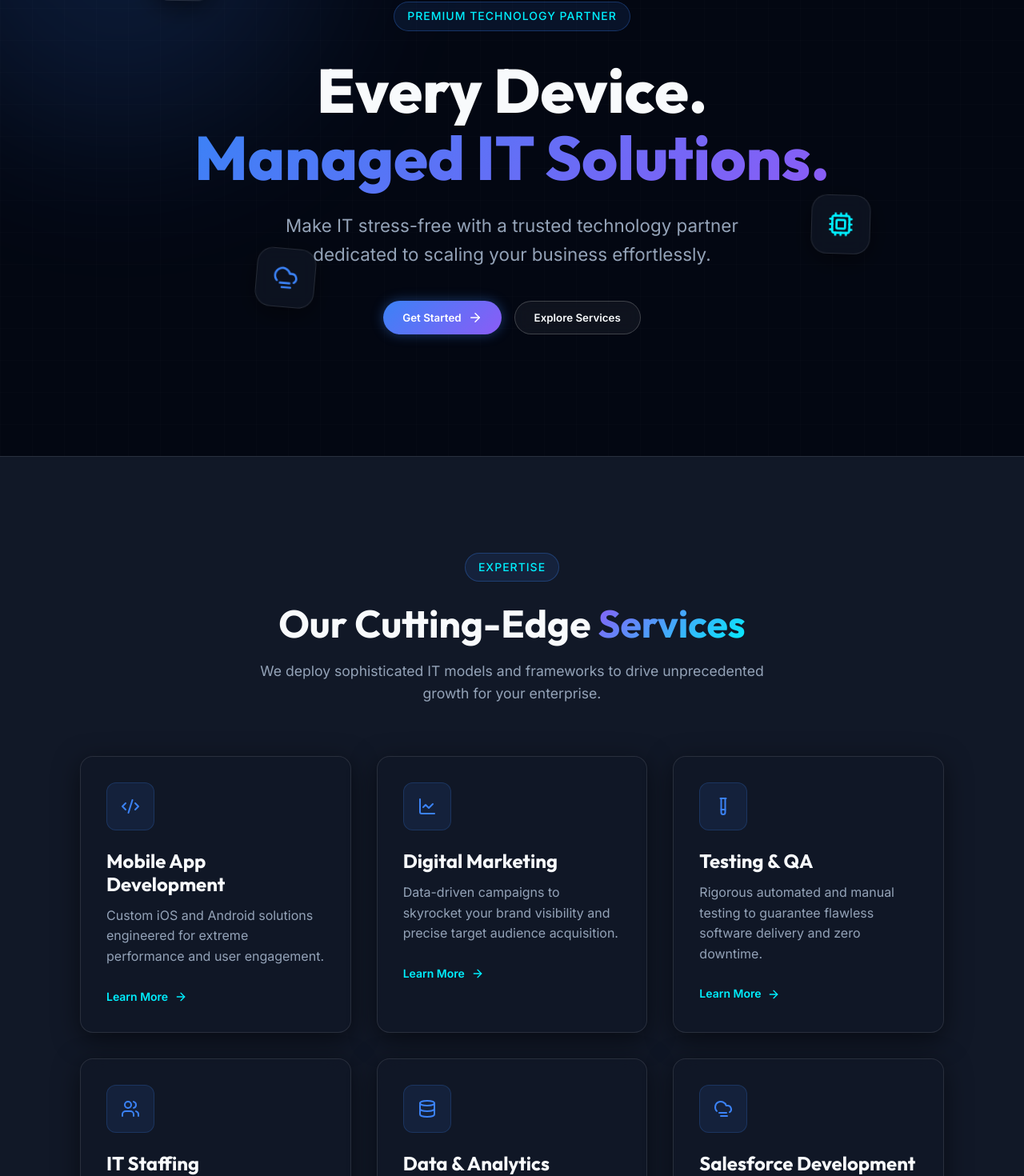
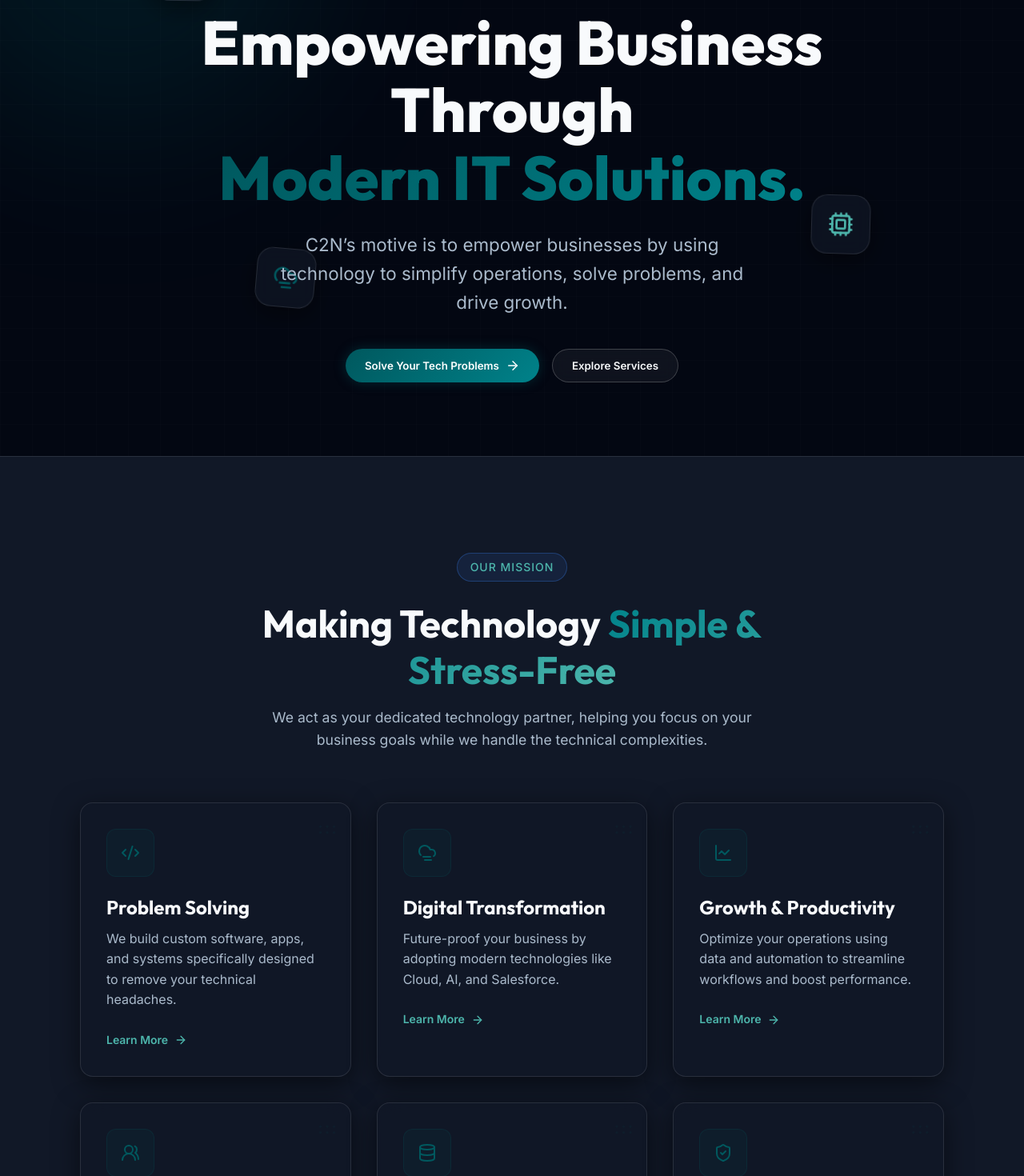
Before and after one commit to PayakulaTarun/c2n-demo-lading-page, a React (Vite) app: page / in a window 1280 px wide. Shown: the part 230-1700 px from the top of the page at 80% size. Built offline with nearby package versions, Linux system fonts and the light colour scheme.

Commit message:
Redesign landing page based on C2N motives and branding colors

```diff
--- a/src/App.css
+++ b/src/App.css
@@ -39,16 +39,16 @@
   opacity: 0.5;
 }
 
-.glow-blue {
-  background: rgba(59, 130, 246, 0.3);
+.glow-teal {
+  background: rgba(0, 88, 94, 0.4);
   width: 500px;
   height: 500px;
   top: -100px;
   left: -100px;
 }
 
-.glow-purple {
-  background: rgba(139, 92, 246, 0.3);
+.glow-soft {
+  background: rgba(77, 182, 172, 0.3);
   width: 600px;
   height: 600px;
   bottom: -200px;
@@ -147,11 +147,11 @@
   display: flex;
   align-items: center;
   gap: 8px;
-  box-shadow: 0 0 15px rgba(59, 130, 246, 0.4);
+  box-shadow: 0 0 15px rgba(0, 88, 94, 0.4);
 }
 
 .btn-primary:hover {
-  box-shadow: 0 0 25px rgba(59, 130, 246, 0.7);
+  box-shadow: 0 0 25px rgba(0, 88, 94, 0.7);
   transform: translateY(-2px);
 }
 
@@ -268,6 +268,18 @@
   overflow: hidden;
 }
 
+.service-card::after {
+  content: ':::';
+  position: absolute;
+  top: 10px;
+  right: 15px;
+  font-size: 24px;
+  color: var(--c-primary);
+  opacity: 0.1;
+  font-family: var(--font-heading);
+  letter-spacing: 2px;
+}
+
 .service-card::before {
   content: '';
   position: absolute;
@@ -288,20 +300,20 @@
 .service-card:hover {
   transform: translateY(-5px) scale(1.02);
   box-shadow: var(--shadow-glow-hover);
-  border-color: rgba(59, 130, 246, 0.4);
+  border-color: rgba(0, 88, 94, 0.4);
 }
 
 .service-icon {
   width: 60px;
   height: 60px;
   border-radius: 12px;
-  background: rgba(59, 130, 246, 0.1);
+  background: rgba(0, 88, 94, 0.1);
   display: flex;
   align-items: center;
   justify-content: center;
   margin-bottom: 24px;
   color: var(--c-primary);
-  border: 1px solid rgba(59, 130, 246, 0.2);
+  border: 1px solid rgba(0, 88, 94, 0.2);
 }
 
 .service-card h3 {
@@ -577,7 +589,7 @@
 
 .footer-socials a:hover {
   background: var(--c-primary);
-  box-shadow: 0 0 15px rgba(59, 130, 246, 0.5);
+  box-shadow: 0 0 15px rgba(0, 88, 94, 0.5);
 }
 
 .footer-heading {
--- a/src/App.jsx
+++ b/src/App.jsx
@@ -35,8 +35,8 @@ function App() {
   return (
     <div className="app-wrapper">
       <div className="grid-bg"></div>
-      <div className="glow-orb glow-blue"></div>
-      <div className="glow-orb glow-purple"></div>
+      <div className="glow-orb glow-teal"></div>
+      <div className="glow-orb glow-soft"></div>
 
       {/* NAVBAR */}
       <nav className="premium-nav">
@@ -86,18 +86,18 @@ function App() {
           initial="hidden" animate="visible" variants={staggerContainer}
         >
           <motion.div variants={fadeIn} className="pill-badge" style={{marginBottom: '32px'}}>
-            Premium Technology Partner
+            Staffing & Development Excellence
           </motion.div>
           <motion.h1 variants={fadeIn} className="hero-title">
-            Every Device.<br/>
-            <span className="text-gradient">Managed IT Solutions.</span>
+            Empowering Business Through<br/>
+            <span className="text-gradient">Modern IT Solutions.</span>
           </motion.h1>
           <motion.p variants={fadeIn} className="hero-subtitle">
-            Make IT stress-free with a trusted technology partner dedicated to scaling your business effortlessly.
+            C2N’s motive is to empower businesses by using technology to simplify operations, solve problems, and drive growth.
           </motion.p>
           <motion.div variants={fadeIn} className="hero-ctas">
             <button className="btn-primary">
-              Get Started <ArrowRight size={18} />
+              Solve Your Tech Problems <ArrowRight size={18} />
             </button>
             <button className="btn-outline">
               Explore Services
@@ -113,9 +113,9 @@ function App() {
             className="section-header"
           initial="hidden" whileInView="visible" viewport={{ once: true }} variants={fadeIn}
         >
-          <div className="pill-badge">Expertise</div>
-          <h2 className="section-title">Our Cutting-Edge <span className="text-gradient-accent">Services</span></h2>
-          <p className="section-subtitle">We deploy sophisticated IT models and frameworks to drive unprecedented growth for your enterprise.</p>
+          <div className="pill-badge">Our Mission</div>
+          <h2 className="section-title">Making Technology <span className="text-gradient-accent">Simple & Stress-Free</span></h2>
+          <p className="section-subtitle">We act as your dedicated technology partner, helping you focus on your business goals while we handle the technical complexities.</p>
         </motion.div>
 
         <motion.div
@@ -123,12 +123,12 @@ function App() {
           initial="hidden" whileInView="visible" viewport={{ once: true }} variants={staggerContainer}
         >
           {[
-            { icon: <Code2 size={24} />, title: 'Mobile App Development', desc: 'Custom iOS and Android solutions engineered for extreme performance and user engagement.' },
-            { icon: <LineChart size={24} />, title: 'Digital Marketing', desc: 'Data-driven campaigns to skyrocket your brand visibility and precise target audience acquisition.' },
-            { icon: <TestTube size={24} />, title: 'Testing & QA', desc: 'Rigorous automated and manual testing to guarantee flawless software delivery and zero downtime.' },
-            { icon: <Users size={24} />, title: 'IT Staffing', desc: 'Augment your teams with elite industry professionals equipped with the latest technological prowess.' },
-            { icon: <Database size={24} />, title: 'Data & Analytics', desc: 'Unlock powerful insights through advanced data engineering and predictive analytics models.' },
-            { icon: <CloudFog size={24} />, title: 'Salesforce Development', desc: 'Tailored CRM architecture to automate workflows and aggressively optimize your sales pipeline.' }
+            { icon: <Code2 size={24} />, title: 'Problem Solving', desc: 'We build custom software, apps, and systems specifically designed to remove your technical headaches.' },
+            { icon: <CloudFog size={24} />, title: 'Digital Transformation', desc: 'Future-proof your business by adopting modern technologies like Cloud, AI, and Salesforce.' },
+            { icon: <LineChart size={24} />, title: 'Growth & Productivity', desc: 'Optimize your operations using data and automation to streamline workflows and boost performance.' },
+            { icon: <UsersRound size={24} />, title: 'IT Staffing & Hiring', desc: 'Elite recruitment solutions to augment your teams with the perfect technical and cultural fit.' },
+            { icon: <Database size={24} />, title: 'Infrastructure Management', desc: 'End-to-end handling of your IT ecosystem, from deployment to 24/7 proactive maintenance.' },
+            { icon: <ShieldCheck size={24} />, title: 'Strategic Partnership', desc: 'We work as a long-term partner, not just a service provider, to build sustainable tech-driven businesses.' }
           ].map((srv, idx) => (
             <motion.div key={idx} variants={fadeIn} className="glass-panel service-card">
               <div className="service-icon">{srv.icon}</div>
@@ -149,10 +149,10 @@ function App() {
           >
             <motion.div variants={fadeIn} className="pill-badge">About Us</motion.div>
             <motion.h2 variants={fadeIn} className="about-highlight">
-              C2N is a trusted IT services company delivering business value with <span className="text-gradient">cutting-edge technology</span>.
+              Your technology partner for <span className="text-gradient">seamless business growth</span>.
             </motion.h2>
             <motion.p variants={fadeIn} style={{color: 'var(--c-text-muted)', marginBottom: '40px', fontSize: '1.1rem', lineHeight: '1.7'}}>
-              We bridge the gap between complex technological challenges and streamlined business operations. At C2N, we believe technology should be an enabler, not a bottleneck. For years we've partnered with startups to tech-enterprises across the globe, transforming legacy architecture into scalable, secure powerhouses. Our core focus is the relentless delivery of long-term business value through precise strategy and execution.
+              At C2N, our motive is simple: to help businesses grow and run smoothly by solving their technology problems using modern IT solutions. We believe technology should be an enabler, not a bottleneck. We act as your long-term partner, removing technical headaches so you can focus on what you do best—managing your business. From digital transformation to custom engineering, we deliver real business value through strategic innovation.
             </motion.p>
 
             <motion.div variants={fadeIn} className="stats-grid">
@@ -246,10 +246,10 @@ function App() {
           initial="hidden" whileInView="visible" viewport={{ once: true }} variants={staggerContainer}
         >
           {[
-            { icon: <Network size={28} />, title: 'Scalable Solutions', desc: 'Architectures designed to effortlessly grow alongside your ambitious business objectives.' },
-            { icon: <Cpu size={28} />, title: 'Expert Engineers', desc: 'A dedicated team of top-tier talent providing innovative perspectives to complex issues.' },
-            { icon: <HeadphonesIcon size={28} />, title: '24/7 Support', desc: 'Always-on monitoring and immediate remediation to prevent operational bottlenecks.' },
-            { icon: <Settings size={28} />, title: 'Industry Customization', desc: 'Bespoke frameworks molded specifically to the regulatory and functional demands of your sector.' },
+            { icon: <HeadphonesIcon size={28} />, title: 'Stress-Free Tech', desc: 'We take full responsibility for your technical challenges, making IT management effortless.' },
+            { icon: <Cpu size={28} />, title: 'Real Business Value', desc: 'Every solution we build is measured by how much it contributes to your growth and productivity.' },
+            { icon: <Network size={28} />, title: 'Modern IT Solutions', desc: 'Leveraging Cloud, AI, and Automation to make your organization future-ready and efficient.' },
+            { icon: <ShieldCheck size={28} />, title: 'Sustainable Growth', desc: 'Strategic long-term planning to ensure your technology scales perfectly with your business goals.' },
           ].map((feat, i) => (
             <motion.div key={i} variants={fadeIn} className="glass-panel feature-block">
               <div className="feature-icon">{feat.icon}</div>
@@ -292,8 +292,8 @@ function App() {
           <div className="cta-bg"></div>
           <div className="cta-content">
             <h2 className="cta-title">
-              Stop worrying about technology.<br/>
-              <span className="text-gradient">Focus on your business.</span>
+              Stop worrying about technical issues.<br/>
+              <span className="text-gradient">Start focusing on your business.</span>
             </h2>
             <button className="btn-primary" style={{margin: '0 auto', fontSize: '1.1rem', padding: '16px 32px'}}>
               Let’s Get Started <ArrowRight size={20} />
@@ -309,9 +309,9 @@ function App() {
 
             <div className="footer-brand">
               <a href="#" className="nav-logo">
-                <img src="/C2N-logo.png" alt="C2N Logo" style={{ height: '36px', objectFit: 'contain' }} />
+              <img src="/C2N-logo.png" alt="C2N Logo" style={{ height: '36px', objectFit: 'contain' }} />
               </a>
-              <p>Delivering premium IT solutions, digital transformation, and business value through cutting-edge architecture design.</p>
+              <p>Your premier partner for IT staffing and innovative software development solutions.</p>
               <div className="footer-socials">
                 <a href="#"><Twitter size={18} /></a>
                 <a href="#"><Linkedin size={18} /></a>
@@ -320,13 +320,13 @@ function App() {
             </div>
 
             <div>
-              <h4 className="footer-heading">Services</h4>
+              <h4 className="footer-heading">Solutions</h4>
               <ul className="footer-links">
-                <li><a href="#">Mobile App Dev</a></li>
-                <li><a href="#">Digital Marketing</a></li>
-                <li><a href="#">Testing & QA</a></li>
                 <li><a href="#">IT Staffing</a></li>
-                <li><a href="#">Salesforce</a></li>
+                <li><a href="#">Custom Dev</a></li>
+                <li><a href="#">Team Augmentation</a></li>
+                <li><a href="#">Product Design</a></li>
+                <li><a href="#">Cloud Strategy</a></li>
               </ul>
             </div>
 
--- a/src/index.css
+++ b/src/index.css
@@ -7,12 +7,12 @@
   --c-bg-glass: rgba(17, 24, 39, 0.6);
   --c-bg-glass-hover: rgba(31, 41, 55, 0.8);
 
-  --c-primary: #3b82f6; /* Electric Blue */
-  --c-accent: #8b5cf6; /* Purple */
-  --c-neon: #00f0ff; /* Neon glow */
+  --c-primary: #00585E; /* Logo Teal */
+  --c-accent: #00828A; /* Lighter Teal */
+  --c-neon: #4DB6AC; /* Soft Neon Teal */
 
   --c-text-main: #f8fafc;
-  --c-text-muted: #94a3b8;
+  --c-text-muted: #abbbcc;
   --c-border: rgba(255, 255, 255, 0.1);
   --c-border-hover: rgba(255, 255, 255, 0.2);
 
@@ -40,14 +40,14 @@
   --c-bg-glass: rgba(255, 255, 255, 0.7);
   --c-bg-glass-hover: rgba(248, 250, 252, 0.9);
 
-  --c-text-main: #0f172a;
-  --c-text-muted: #475569;
-  --c-border: rgba(0, 0, 0, 0.08);
-  --c-border-hover: rgba(0, 0, 0, 0.15);
+  --c-text-main: #002d31; /* Deepest teal */
+  --c-text-muted: #5e777a;
+  --c-border: rgba(0, 88, 94, 0.08);
+  --c-border-hover: rgba(0, 88, 94, 0.15);
 
-  --shadow-glass: 0 8px 32px 0 rgba(0, 0, 0, 0.05);
-  --shadow-glow: 0 0 20px rgba(59, 130, 246, 0.15);
-  --shadow-glow-hover: 0 0 30px rgba(59, 130, 246, 0.3);
+  --shadow-glass: 0 8px 32px 0 rgba(0, 88, 94, 0.05);
+  --shadow-glow: 0 0 20px rgba(0, 88, 94, 0.15);
+  --shadow-glow-hover: 0 0 30px rgba(0, 88, 94, 0.3);
 }
 
 [data-theme="light"] .grid-bg {
@@ -87,15 +87,15 @@
 }
 
 [data-theme="light"] .pill-badge {
-  background: rgba(59, 130, 246, 0.1);
-  border: 1px solid rgba(59, 130, 246, 0.3);
+  background: rgba(0, 88, 94, 0.1);
+  border: 1px solid rgba(0, 88, 94, 0.3);
   color: var(--c-primary);
 }
 
 [data-theme="light"] .cta-section {
   background: var(--grad-primary);
   border: none;
-  box-shadow: 0 15px 40px rgba(59, 130, 246, 0.25);
+  box-shadow: 0 15px 40px rgba(0, 88, 94, 0.25);
 }
 
 [data-theme="light"] .cta-bg {
```
